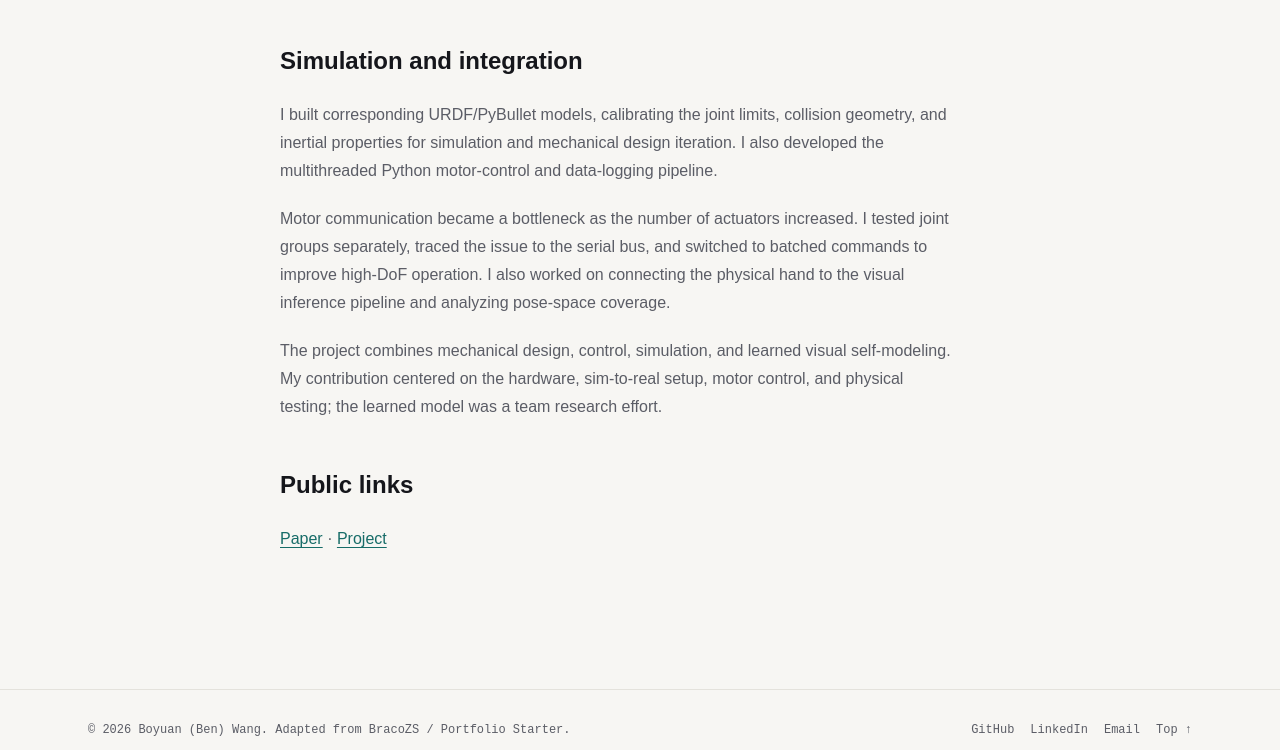
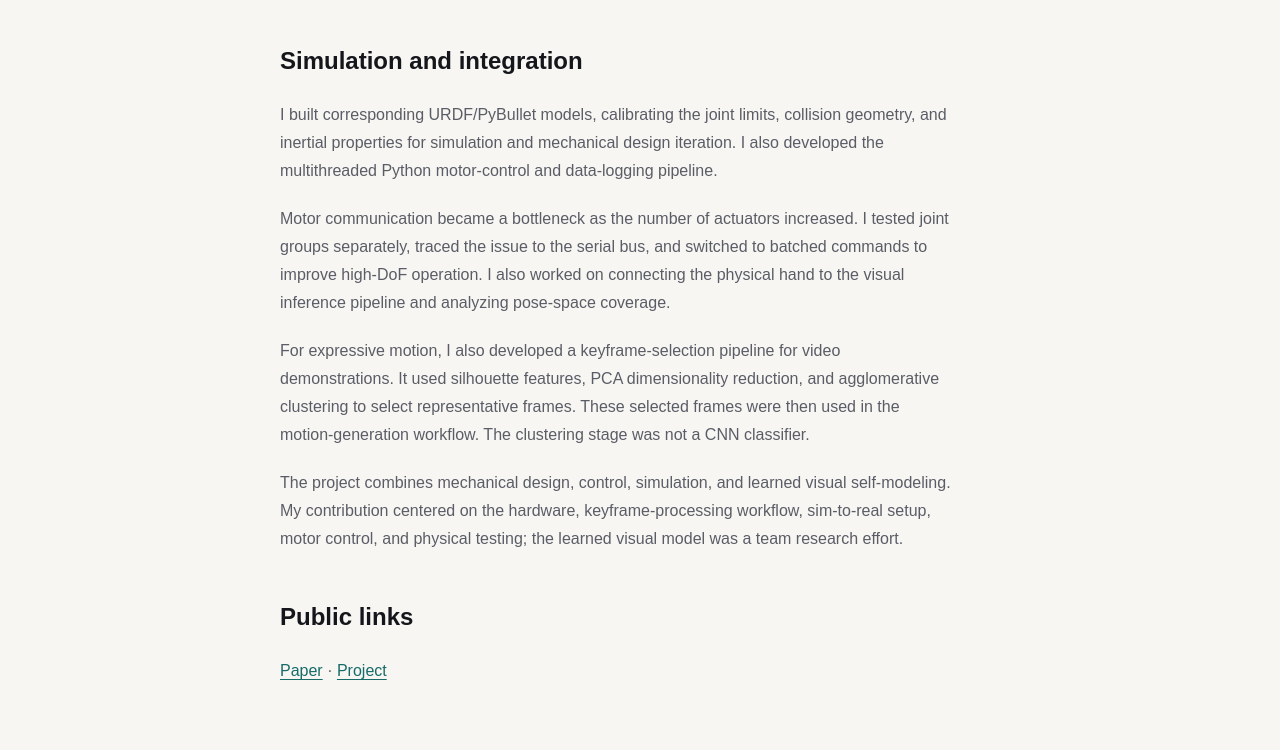
Before and after one commit to benwang047/benwang047.github.io, an Astro site: page /work/shadow-hand in a window 1280 px wide. Shown: the part 1140-1890 px from the top of the page. Built offline with nearby package versions, Linux system fonts and the light colour scheme; Astro itself is replaced by a stand-in of ours.

Commit message:
Reflect motion optimization and keyframe processing in portfolio

```diff
--- a/src/content/work/shadow-hand.md
+++ b/src/content/work/shadow-hand.md
@@ -3,7 +3,7 @@ title: "21-DoF robotic hand"
 summary: "Designing, building, and testing an anthropomorphic hand for visual self-modeling."
 role: "Hand design, simulation & motor control"
 date: 2026-07-01
-tags: ["Hand Mechanisms", "Actuator Packaging", "Sim-to-Real"]
+tags: ["Hand Mechanisms", "Visual Self-Modeling", "Keyframe Clustering", "Sim-to-Real"]
 featured: true
 ---
 
@@ -25,7 +25,9 @@ I built corresponding URDF/PyBullet models, calibrating the joint limits, collis
 
 Motor communication became a bottleneck as the number of actuators increased. I tested joint groups separately, traced the issue to the serial bus, and switched to batched commands to improve high-DoF operation. I also worked on connecting the physical hand to the visual inference pipeline and analyzing pose-space coverage.
 
-The project combines mechanical design, control, simulation, and learned visual self-modeling. My contribution centered on the hardware, sim-to-real setup, motor control, and physical testing; the learned model was a team research effort.
+For expressive motion, I also developed a keyframe-selection pipeline for video demonstrations. It used silhouette features, PCA dimensionality reduction, and agglomerative clustering to select representative frames. These selected frames were then used in the motion-generation workflow. The clustering stage was not a CNN classifier.
+
+The project combines mechanical design, control, simulation, and learned visual self-modeling. My contribution centered on the hardware, keyframe-processing workflow, sim-to-real setup, motor control, and physical testing; the learned visual model was a team research effort.
 
 ## Public links
 
```
